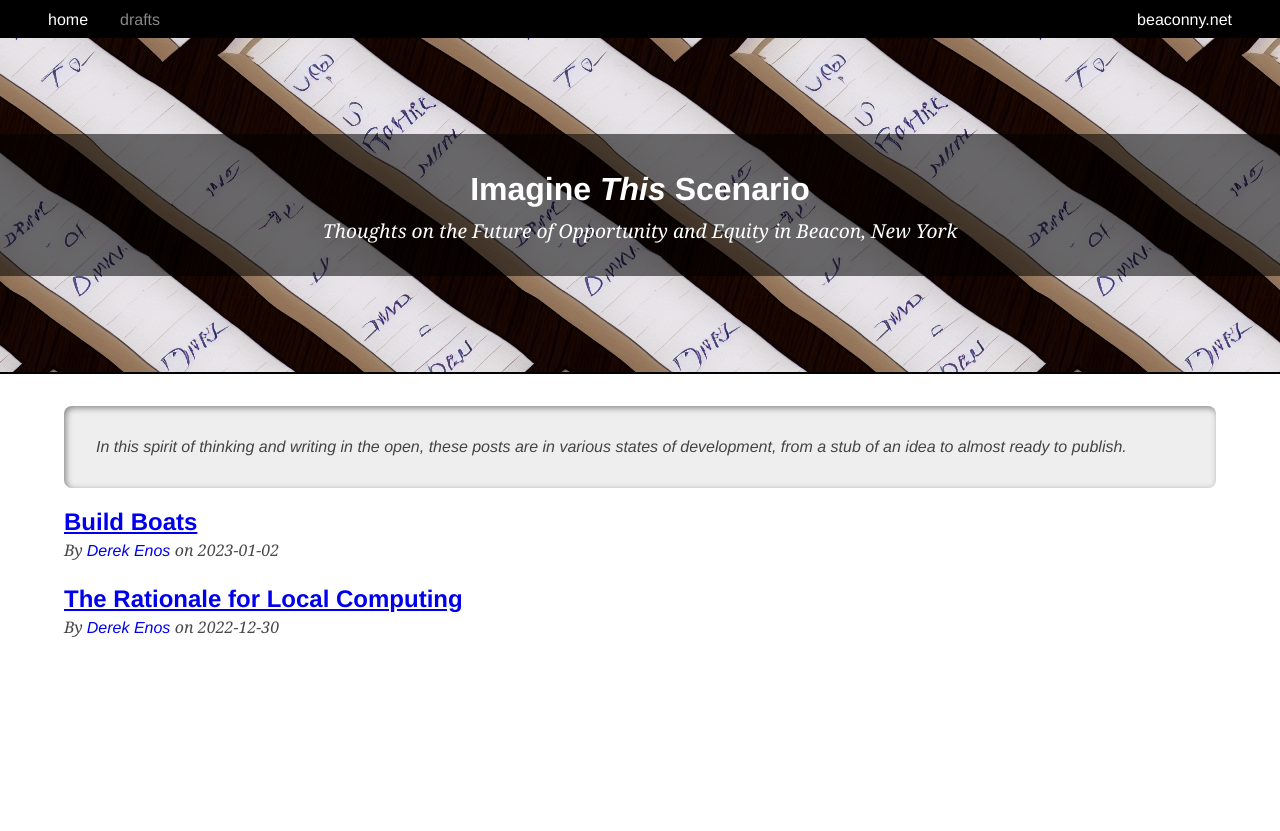
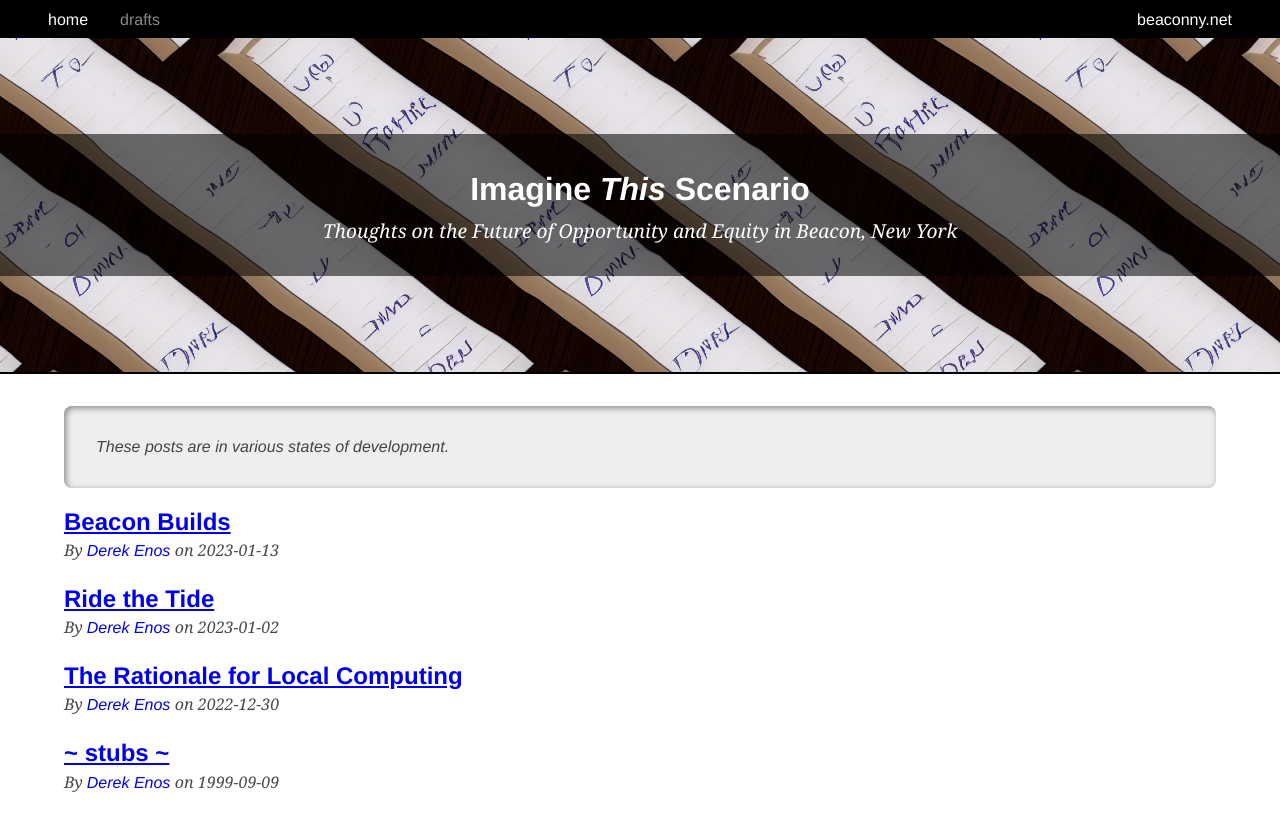
Before and after one commit to beaconny-net/beaconny.net, a Jekyll site: the page imagine-this-scenario/drafts.html, which Jekyll copies as it is, in a window 1280 px wide. Shown: the top 831 px of the page. Built offline with Jekyll 4.4.1, drawn with Linux system fonts in a browser that asks for light colours.

Commit message:
feature[imagine-this-scenario]: more draft posts

```diff
--- a/imagine-this-scenario/drafts.html
+++ b/imagine-this-scenario/drafts.html
@@ -52,14 +52,39 @@
     <main class="drafts">
       <section>
         <p>
-          In this spirit of thinking and writing in the open, these posts are in various states of development, from a stub of an idea to almost ready to publish.
+          These posts are in various states of development.
         </p>
         <ol>
           <li>
             <article>
-              <a href="/imagine-this-scenario/2023-01-02-build-boats">
+              <a href="/imagine-this-scenario/2023-01-13-beacon-builds">
                 <h2>
-                  Build Boats
+                  Beacon Builds
+                </h2>
+              </a>
+              <div class="byline">
+                <address class="author">
+                  <span>
+                    By
+                  </span>
+                  <a rel="author" href="https://derekenos.com">
+                    Derek Enos
+                  </a>
+                </address>
+                <span>
+                   on
+                </span>
+                <time datetime="2023-01-13">
+                  2023-01-13
+                </time>
+              </div>
+            </article>
+          </li>
+          <li>
+            <article>
+              <a href="/imagine-this-scenario/2023-01-02-ride-the-tide">
+                <h2>
+                  Ride the Tide
                 </h2>
               </a>
               <div class="byline">
@@ -105,6 +130,31 @@
               </div>
             </article>
           </li>
+          <li>
+            <article>
+              <a href="/imagine-this-scenario/1999-09-09---stubs--">
+                <h2>
+                  ~ stubs ~
+                </h2>
+              </a>
+              <div class="byline">
+                <address class="author">
+                  <span>
+                    By
+                  </span>
+                  <a rel="author" href="https://derekenos.com">
+                    Derek Enos
+                  </a>
+                </address>
+                <span>
+                   on
+                </span>
+                <time datetime="1999-09-09">
+                  1999-09-09
+                </time>
+              </div>
+            </article>
+          </li>
         </ol>
       </section>
     </main>
```
Also changed, not shown: imagine-this-scenario/1999-09-09---stubs--.html (added, +80 -0 lines), imagine-this-scenario/2023-01-02-ride-the-tide.html (added, +86 -0 lines), imagine-this-scenario/2023-01-13-beacon-builds.html (renamed from imagine-this-scenario/2023-01-02-build-boats.html, +8 -11 lines), imagine-this-scenario/src/context.json (+36 -5 lines), imagine-this-scenario/images/00922-1813468116-boats made out of money riding atop waves on the sea.png (added), imagine-this-scenario/images/00924-2143117661-tool wall.png (added), imagine-this-scenario/images/beacon-builds-storefront-mockup.png (added), 1 other file.
